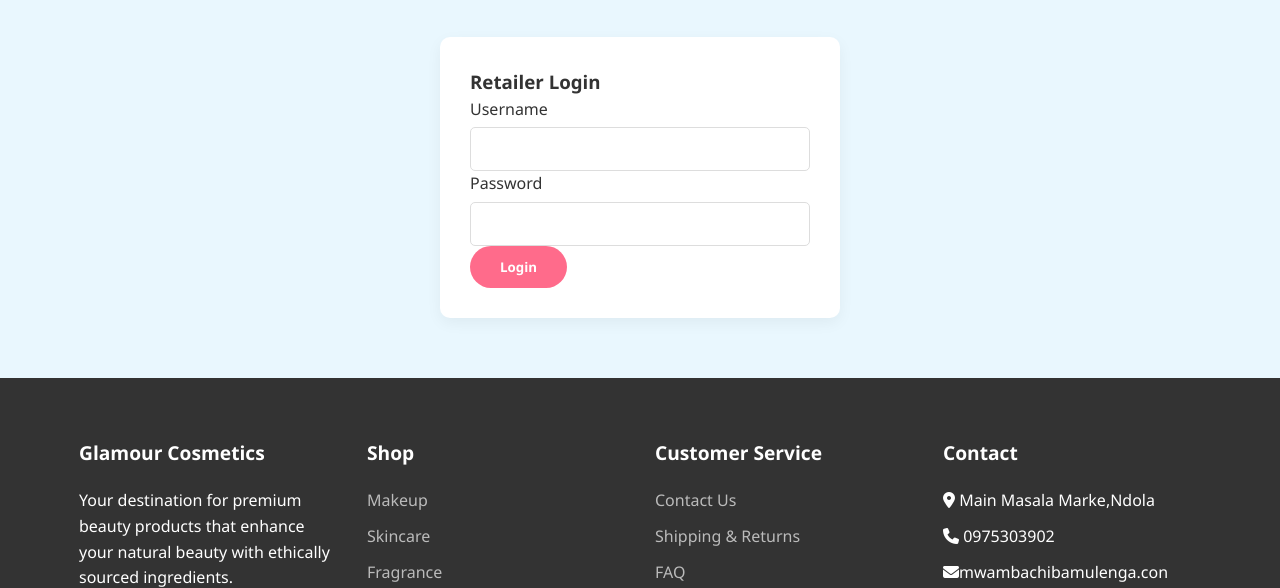
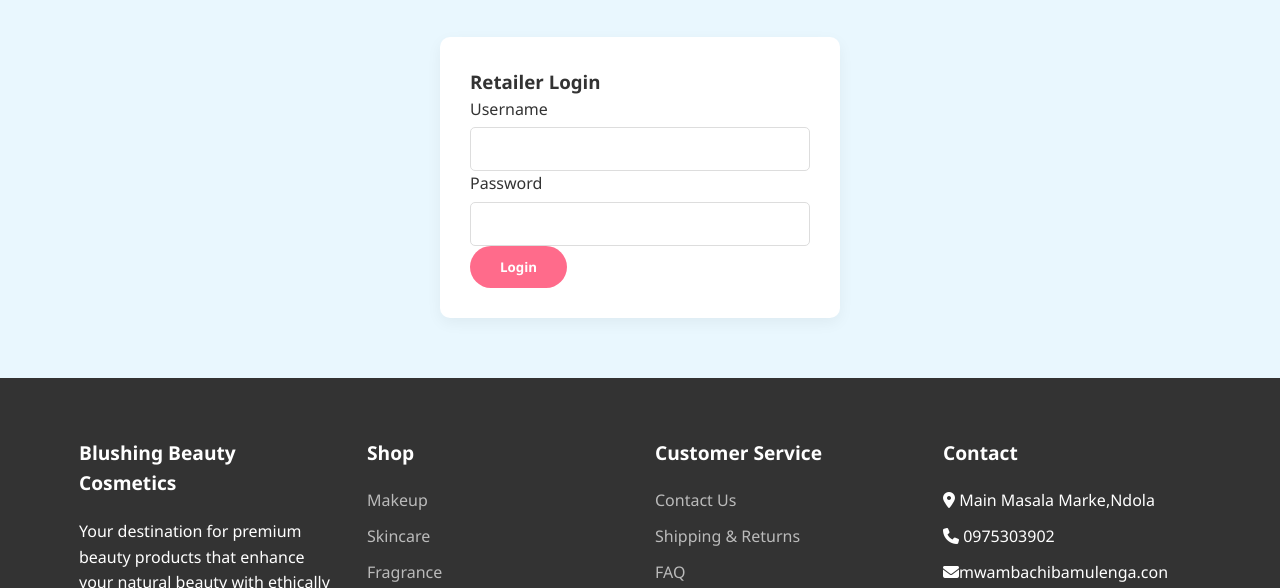
Before and after one commit to Try-em/Boomus-repo2, a plain HTML site: page index.html in a window 1280 px wide. Shown: the part 2505-3093 px from the top of the page. Drawn offline with Linux system fonts and the light colour scheme.

Commit message:
Update index.html
updated the index.html file

```diff
--- a/index.html
+++ b/index.html
@@ -134,6 +134,7 @@
             </div>
         </div>
     </section>
+
     <!-- Retailer Dashboard Section -->
     <section id="retailer-dashboard" class="stakeholder-section" style="background-color: #e9f7fe;">
         <div class="container">
@@ -351,7 +352,7 @@
         <div class="container">
             <div class="footer-content">
                 <div class="footer-column">
-                    <h3>Glamour Cosmetics</h3>
+                    <h3>Blushing Beauty Cosmetics</h3>
                     <p>Your destination for premium beauty products that enhance your natural beauty with ethically sourced ingredients.</p>
                     <div class="social-links">
                         <a href="#" class="social-link"><i class="fab fa-facebook-f"></i></a>
```
Lines whose indentation alone changed are shown as unchanged.
